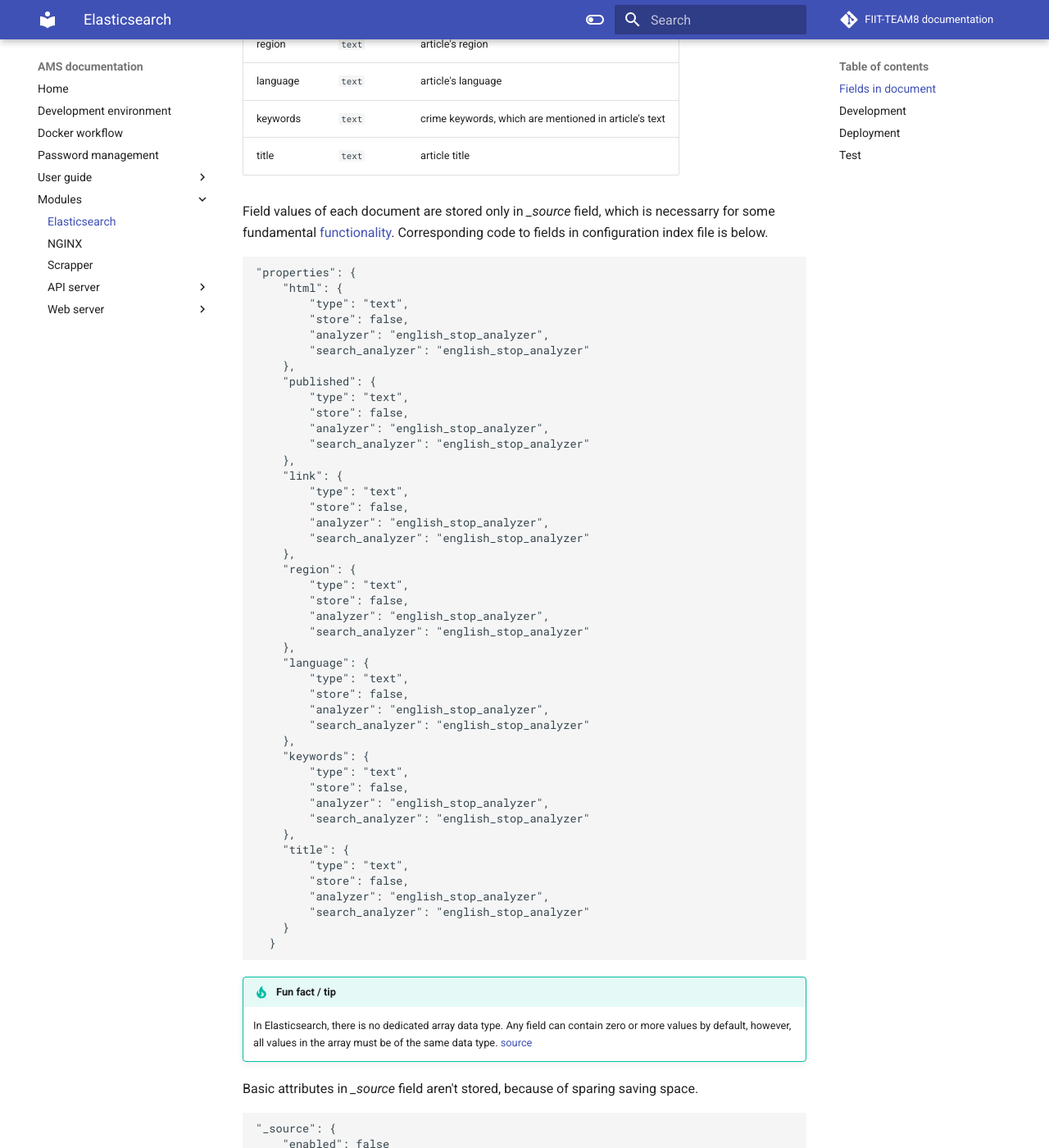
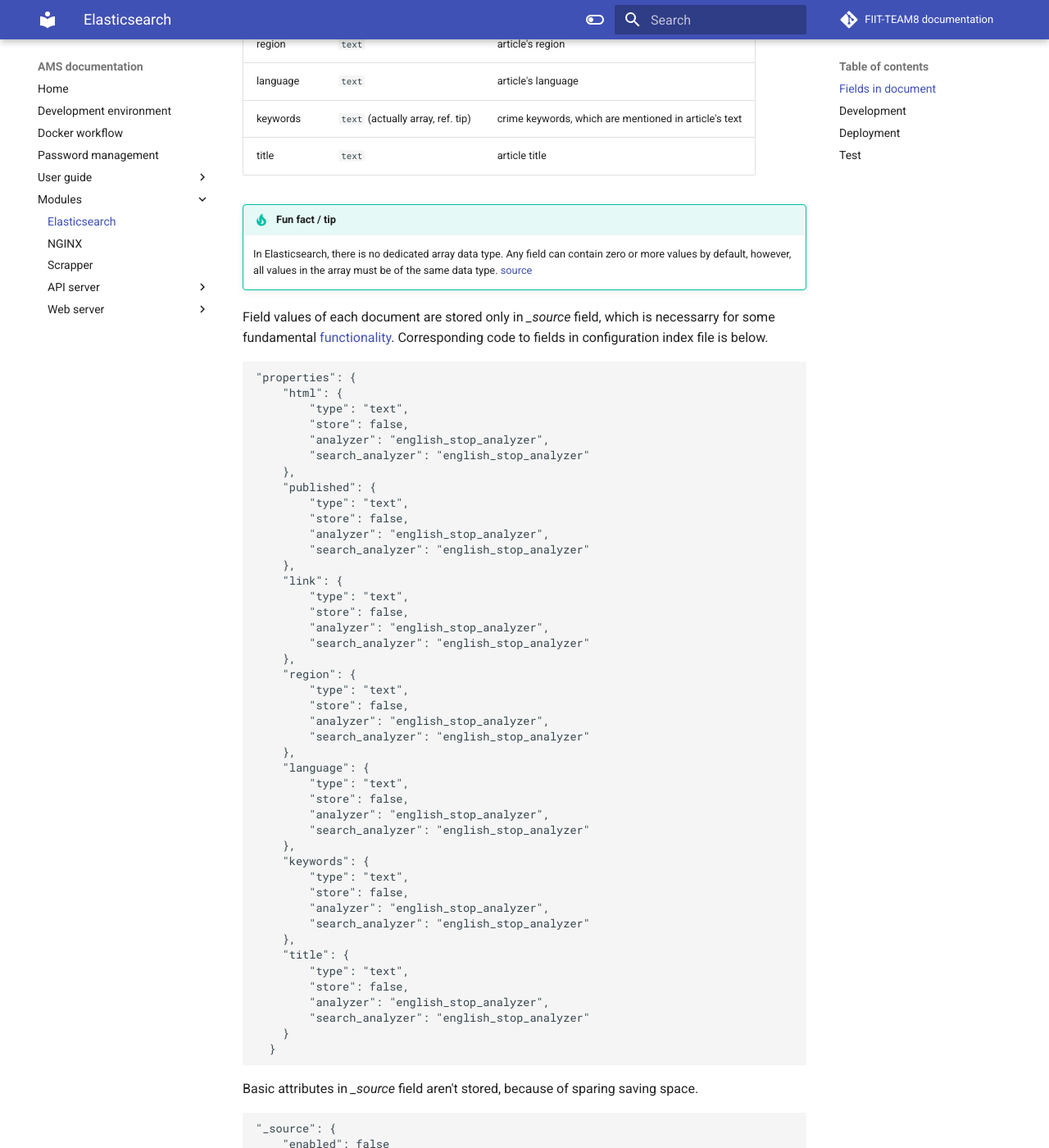
Before and after one commit to FIIT-TEAM8/team_documentation, an MkDocs documentation site: the page built from docs/modules/elasticsearch.md, in a window 1280 px wide and 1400 px high, scrolled down 1281 px. Shown: the whole window at 82% size. Built offline with MkDocs 1.6.1 and Material for MkDocs 9.7.7, drawn with Linux system fonts in a browser that asks for light colours; comment, search, counter and statistics services are not loaded; part of the change alters nothing that is shown.

Commit message:
Update elasticsearch.md

````diff
--- a/docs/modules/elasticsearch.md
+++ b/docs/modules/elasticsearch.md
@@ -53,8 +53,11 @@ This type of analyzer is used during indexing documents and querying results.
 | link | `text` | link to the article |
 | region| `text` | article's region |
 | language | `text` | article's language |
-| keywords | `text` | crime keywords, which are mentioned in article's text |
+| keywords | `text` (actually array, ref. tip) | crime keywords, which are mentioned in article's text |
 | title | `text` | article title |
+
+!!! tip "Fun fact / tip"
+    In Elasticsearch, there is no dedicated array data type. Any field can contain zero or more values by default, however, all values in the array must be of the same data type. [source](https://www.elastic.co/guide/en/elasticsearch/reference/current/array.html)
 
 Field values of each document are stored only in *_source* field, which is necessarry for some fundamental [functionality](https://www.elastic.co/guide/en/elasticsearch/reference/current/mapping-source-field.html). Corresponding code to fields in configuration index file is below.
 
@@ -105,9 +108,6 @@ Field values of each document are stored only in *_source* field, which is neces
   }
 ```
 
-!!! tip "Fun fact / tip"
-    In Elasticsearch, there is no dedicated array data type. Any field can contain zero or more values by default, however, all values in the array must be of the same data type. [source](https://www.elastic.co/guide/en/elasticsearch/reference/current/array.html)
-
 Basic attributes in *\_source* field aren't stored, because of sparing saving space.
 
 ```
````
